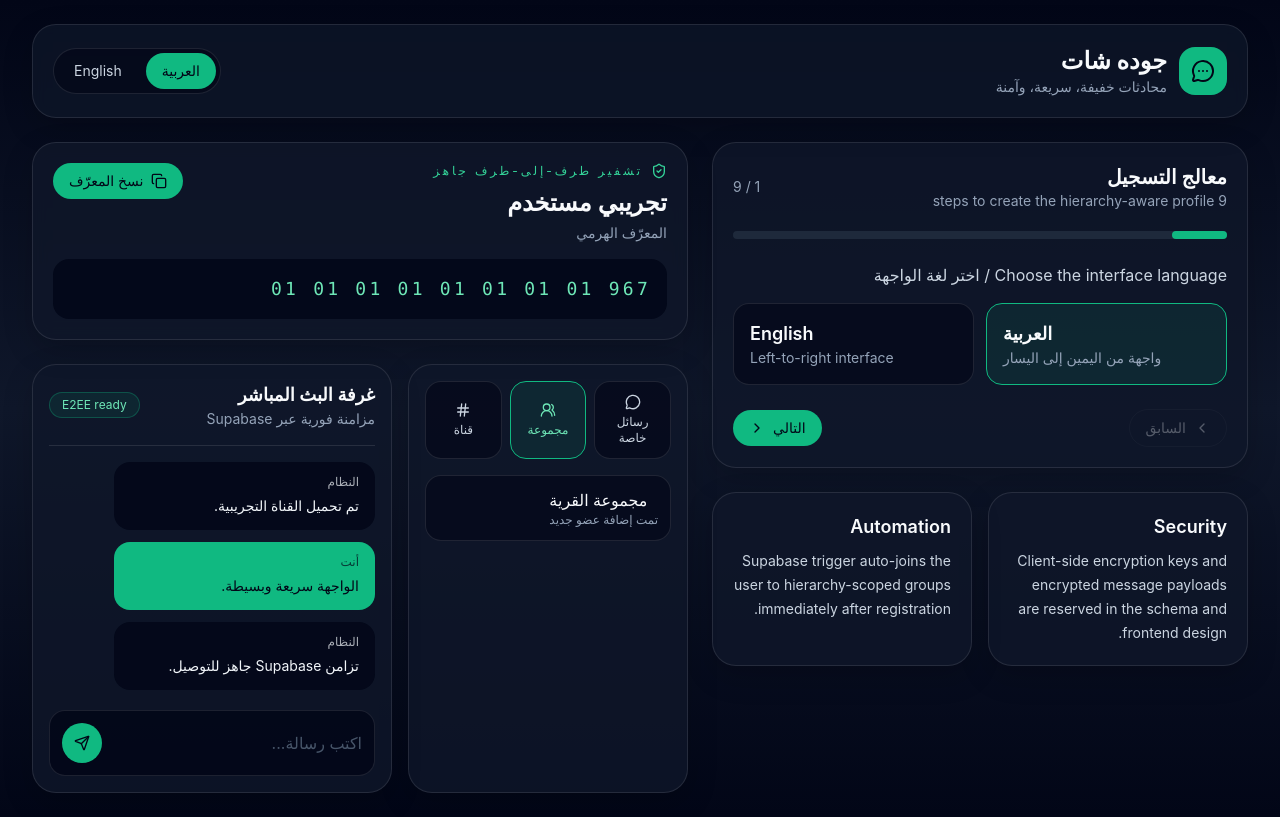
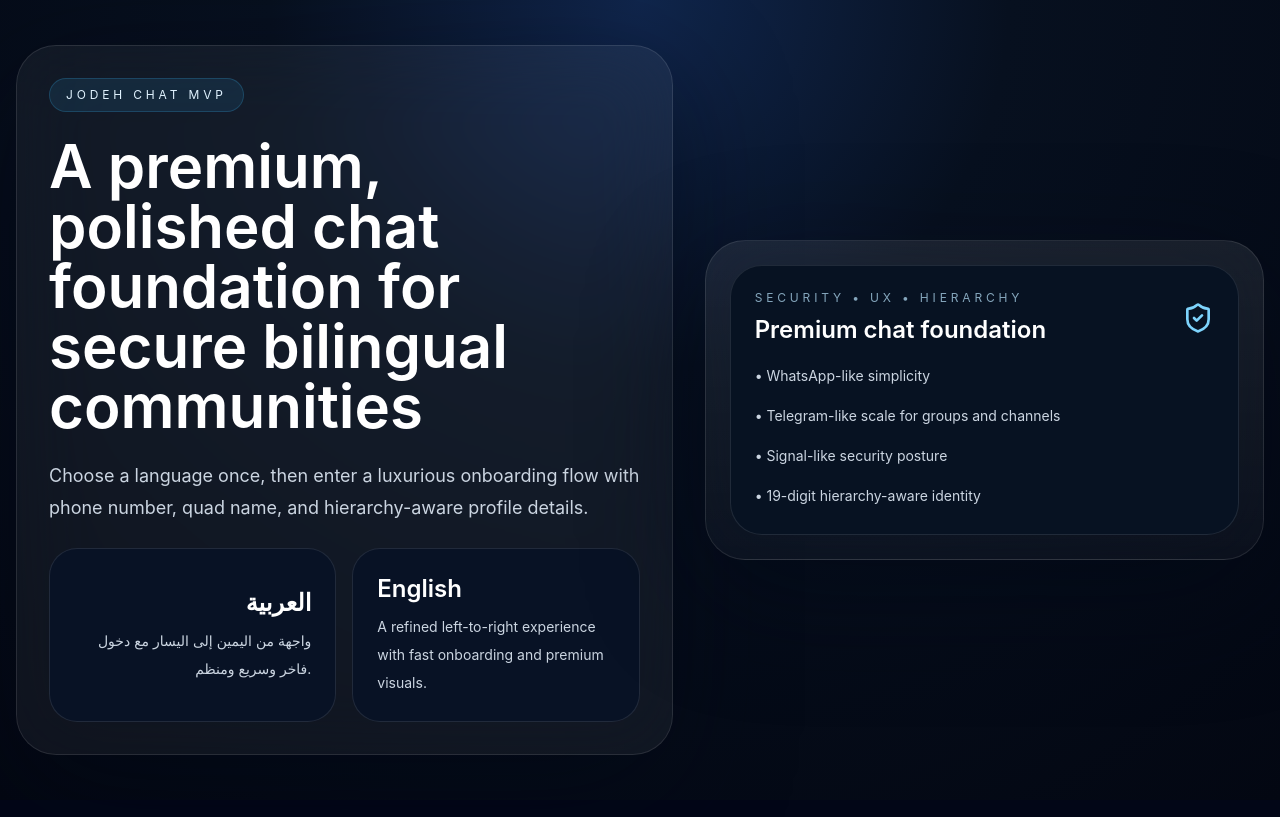
Before and after one commit to tcdgrop1-cell/jodeh-chat-mvp, a React (Vite) app: page / in a window 1280 px wide. Built offline with nearby package versions, Linux system fonts and the light colour scheme.

Commit message:
Refine Jodeh Chat MVP: update src/App.tsx

```diff
--- a/src/App.tsx
+++ b/src/App.tsx
@@ -1,76 +1,97 @@
+import { Fingerprint, MessageSquareQuote, ShieldCheck, Sparkles } from 'lucide-react';
 import { useMemo, useState } from 'react';
-import { MessageCircleMore } from 'lucide-react';
 import { ChatShell } from './components/ChatShell';
 import { ProfileCard } from './components/ProfileCard';
 import { RegistrationWizard } from './components/RegistrationWizard';
+import { buildHierarchyId } from './lib/hierarchy';
 import { t } from './lib/i18n';
 import type { Language, RegistrationDraft } from './lib/types';
-import { buildHierarchyId } from './lib/hierarchy';
 
 export default function App() {
-  const [language, setLanguage] = useState<Language>('ar');
-  const i18n = useMemo(() => t(language), [language]);
-  const [completed, setCompleted] = useState<null | (RegistrationDraft & { hierarchyId: string })>(null);
+  const [language, setLanguage] = useState<Language | null>(null);
+  const [profile, setProfile] = useState<null | (RegistrationDraft & { hierarchyId: string })>(null);
+
+  const activeLanguage = language ?? 'ar';
+  const i18n = useMemo(() => t(activeLanguage), [activeLanguage]);
+  const rtl = activeLanguage === 'ar';
+
+  const fallbackProfile = useMemo(
+    () =>
+      buildHierarchyId({
+        countryCode: '967',
+        governorateCode: '01',
+        districtCode: '01',
+        villageCode: '01',
+        clanCode: '01',
+        titleCode: '01',
+        grandfatherCode: '01',
+        fatherCode: '01',
+        nameCode: '01',
+      }),
+    [],
+  );
+
+  if (!language) {
+    return <LanguageGate onSelect={setLanguage} />;
+  }
 
   return (
-    <div dir={language === 'ar' ? 'rtl' : 'ltr'} className="min-h-screen bg-gradient-to-b from-slate-950 via-slate-900 to-slate-950 text-slate-50">
-      <main className="mx-auto max-w-7xl px-4 py-6 md:px-6 lg:px-8">
-        <header className="mb-6 flex flex-col gap-4 rounded-3xl border border-white/10 bg-slate-900/70 p-5 shadow-soft backdrop-blur md:flex-row md:items-center md:justify-between">
-          <div>
-            <div className="flex items-center gap-3">
-              <div className="grid h-12 w-12 place-items-center rounded-2xl bg-emerald-500 text-slate-950">
-                <MessageCircleMore className="h-6 w-6" />
+    <div dir={rtl ? 'rtl' : 'ltr'} className="min-h-screen bg-[radial-gradient(circle_at_top,#10264d_0%,#07101f_36%,#030712_100%)] text-slate-50">
+      <div className="absolute inset-0 bg-[linear-gradient(135deg,rgba(56,189,248,0.08),transparent_35%,rgba(255,255,255,0.02))]" />
+      <main className="relative mx-auto max-w-7xl px-4 py-6 md:px-6 lg:px-8">
+        <header className="mb-6 overflow-hidden rounded-[2rem] border border-white/10 bg-white/5 shadow-[0_25px_90px_rgba(2,8,23,0.42)] backdrop-blur-2xl">
+          <div className="flex flex-col gap-5 border-b border-white/10 px-6 py-5 lg:flex-row lg:items-center lg:justify-between">
+            <div className="flex items-center gap-4">
+              <div className="grid h-14 w-14 place-items-center rounded-2xl bg-gradient-to-br from-sky-300 via-sky-400 to-white text-slate-950 shadow-lg shadow-sky-500/25">
+                <Sparkles className="h-7 w-7" />
               </div>
               <div>
-                <h1 className="text-2xl font-bold">{i18n.appName}</h1>
-                <p className="text-sm text-slate-400">{i18n.tagline}</p>
+                <div className="text-xs uppercase tracking-[0.38em] text-sky-200/80">{i18n.appName}</div>
+                <h1 className="mt-1 text-2xl font-semibold text-white md:text-3xl">{i18n.tagline}</h1>
               </div>
             </div>
+            <div className="grid gap-3 sm:grid-cols-3">
+              <HeaderChip icon={Fingerprint} title={i18n.hierarchyId} subtitle={rtl ? '19 رقمًا موحدًا' : 'Unified 19 digits'} />
+              <HeaderChip icon={ShieldCheck} title={i18n.secure} subtitle={rtl ? 'جاهز للتشفير' : 'Encryption-ready'} />
+              <HeaderChip icon={MessageSquareQuote} title={i18n.messagingCore} subtitle={rtl ? 'P2P + Groups + Channels' : 'P2P + Groups + Channels'} />
+            </div>
           </div>
-          <div className="flex items-center gap-2 rounded-full border border-white/10 bg-slate-950/60 p-1 text-sm">
-            <button onClick={() => setLanguage('ar')} className={`rounded-full px-4 py-2 transition ${language === 'ar' ? 'bg-emerald-500 text-slate-950' : 'text-slate-300'}`}>العربية</button>
-            <button onClick={() => setLanguage('en')} className={`rounded-full px-4 py-2 transition ${language === 'en' ? 'bg-emerald-500 text-slate-950' : 'text-slate-300'}`}>English</button>
+          <div className="px-6 py-4 text-sm text-slate-300">
+            {rtl
+              ? 'اختر بياناتك الأساسية ثم أكمل بقية الهيكل الهرمي. الواجهة ثابتة على اللغة التي اخترتها.'
+              : 'Choose your core details first, then continue through the hierarchy. The interface stays locked to your selected language.'}
           </div>
         </header>
 
-        <div className="grid gap-6 xl:grid-cols-[1.1fr_0.9fr]">
+        <div className="grid gap-6 xl:grid-cols-[1.12fr_0.88fr]">
           <section className="space-y-6">
             <RegistrationWizard
               language={language}
-              onLanguageChange={setLanguage}
-              onComplete={(draft) => setCompleted(draft)}
+              onLanguageSelect={setLanguage}
+              onComplete={(draft) => setProfile(draft)}
             />
 
             <div className="grid gap-4 md:grid-cols-2">
-              <InfoCard title="Security" body="Client-side encryption keys and encrypted message payloads are reserved in the schema and frontend design." />
-              <InfoCard title="Automation" body="Supabase trigger auto-joins the user to hierarchy-scoped groups immediately after registration." />
+              <FeatureCard
+                title={i18n.appearance}
+                text={rtl ? 'ألوان عميقة، تباين نظيف، ومسافات مريحة تعطي إحساسًا فاخرًا.' : 'Deep colors, clean contrast, and generous spacing for a premium feel.'}
+              />
+              <FeatureCard
+                title={i18n.privacy}
+                text={rtl ? 'تفكير أمني واضح: حظر، بلاغ، واسترجاع الحساب مع سياسات RLS.' : 'Privacy-first design with block/report, account recovery, and RLS-aware data visibility.'}
+              />
             </div>
           </section>
 
           <section className="space-y-6">
             <ProfileCard
-              language={language}
-              hierarchyId={completed?.hierarchyId ?? buildHierarchyId({
-                language,
-                firstNameAr: 'تجريبي',
-                firstNameEn: 'Demo',
-                lastNameAr: 'مستخدم',
-                lastNameEn: 'User',
-                countryCode: '967',
-                governorateCode: '01',
-                districtCode: '01',
-                villageCode: '01',
-                clanCode: '01',
-                titleCode: '01',
-                grandfatherCode: '01',
-                fatherCode: '01',
-                nameCode: '01',
-              })}
-              nameAr={completed ? `${completed.firstNameAr} ${completed.lastNameAr}` : 'تجريبي مستخدم'}
-              nameEn={completed ? `${completed.firstNameEn} ${completed.lastNameEn}` : 'Demo User'}
+              language={activeLanguage}
+              hierarchyId={profile?.hierarchyId ?? fallbackProfile}
+              nameAr={profile ? profile.quadNameAr : rtl ? 'اسم رباعي تجريبي' : 'Demo Quad Name'}
+              nameEn={profile ? profile.quadNameEn : 'Demo Quad Name'}
             />
 
-            <ChatShell language={language} />
+            <ChatShell language={activeLanguage} />
           </section>
         </div>
       </main>
@@ -78,11 +99,73 @@ export default function App() {
   );
 }
 
-function InfoCard({ title, body }: { title: string; body: string }) {
+function LanguageGate({ onSelect }: { onSelect: (language: Language) => void }) {
   return (
-    <div className="rounded-3xl border border-white/10 bg-slate-900/80 p-5 shadow-soft">
-      <h3 className="mb-2 text-lg font-semibold">{title}</h3>
-      <p className="text-sm leading-6 text-slate-300">{body}</p>
+    <div className="min-h-screen bg-[radial-gradient(circle_at_top,#10264d_0%,#07101f_36%,#030712_100%)] px-4 py-8 text-slate-50">
+      <div className="mx-auto grid min-h-[calc(100vh-4rem)] max-w-7xl items-center gap-8 lg:grid-cols-[1.08fr_0.92fr]">
+        <div className="space-y-6 rounded-[2.5rem] border border-white/10 bg-white/5 p-8 shadow-[0_35px_120px_rgba(2,8,23,0.45)] backdrop-blur-2xl">
+          <div className="inline-flex rounded-full border border-sky-400/20 bg-sky-400/10 px-4 py-2 text-xs uppercase tracking-[0.32em] text-sky-100">Jodeh Chat MVP</div>
+          <h1 className="max-w-2xl text-4xl font-semibold leading-tight text-white md:text-6xl">
+            A premium, polished chat foundation for secure bilingual communities
+          </h1>
+          <p className="max-w-2xl text-lg leading-8 text-slate-300">
+            Choose a language once, then enter a luxurious onboarding flow with phone number, quad name, and hierarchy-aware profile details.
+          </p>
+          <div className="grid gap-4 md:grid-cols-2">
+            <button onClick={() => onSelect('ar')} className="rounded-[1.75rem] border border-white/10 bg-[#081225] p-6 text-right transition hover:border-sky-400/40 hover:bg-[#0a152a]">
+              <div className="text-2xl font-semibold text-white">العربية</div>
+              <div className="mt-2 text-sm leading-7 text-slate-300">واجهة من اليمين إلى اليسار مع دخول فاخر وسريع ومنظم.</div>
+            </button>
+            <button onClick={() => onSelect('en')} className="rounded-[1.75rem] border border-white/10 bg-[#081225] p-6 text-left transition hover:border-sky-400/40 hover:bg-[#0a152a]">
+              <div className="text-2xl font-semibold text-white">English</div>
+              <div className="mt-2 text-sm leading-7 text-slate-300">A refined left-to-right experience with fast onboarding and premium visuals.</div>
+            </button>
+          </div>
+        </div>
+
+        <div className="rounded-[2.5rem] border border-white/10 bg-[linear-gradient(180deg,rgba(255,255,255,0.08),rgba(255,255,255,0.03))] p-6 shadow-[0_35px_120px_rgba(2,8,23,0.45)] backdrop-blur-2xl">
+          <div className="rounded-[2rem] border border-white/10 bg-[#071222] p-6">
+            <div className="mb-4 flex items-center justify-between">
+              <div>
+                <div className="text-xs uppercase tracking-[0.32em] text-sky-200/70">Security • UX • Hierarchy</div>
+                <div className="mt-2 text-2xl font-semibold text-white">Premium chat foundation</div>
+              </div>
+              <ShieldCheck className="h-8 w-8 text-sky-300" />
+            </div>
+            <div className="space-y-3 text-sm leading-7 text-slate-300">
+              <p>• WhatsApp-like simplicity</p>
+              <p>• Telegram-like scale for groups and channels</p>
+              <p>• Signal-like security posture</p>
+              <p>• 19-digit hierarchy-aware identity</p>
+            </div>
+          </div>
+        </div>
+      </div>
     </div>
   );
 }
+
+function HeaderChip({ icon: Icon, title, subtitle }: { icon: typeof Fingerprint; title: string; subtitle: string }) {
+  return (
+    <div className="rounded-2xl border border-white/10 bg-[#081225] px-4 py-3">
+      <div className="flex items-center gap-3">
+        <div className="grid h-10 w-10 place-items-center rounded-xl bg-sky-400/10 text-sky-200">
+          <Icon className="h-5 w-5" />
+        </div>
+        <div>
+          <div className="text-sm font-medium text-white">{title}</div>
+          <div className="text-xs text-slate-400">{subtitle}</div>
+        </div>
+      </div>
+    </div>
+  );
+}
+
+function FeatureCard({ title, text }: { title: string; text: string }) {
+  return (
+    <div className="rounded-[1.75rem] border border-white/10 bg-white/5 p-5 backdrop-blur-2xl">
+      <div className="text-sm font-medium uppercase tracking-[0.24em] text-sky-200/80">{title}</div>
+      <p className="mt-3 text-sm leading-7 text-slate-300">{text}</p>
+    </div>
+  );
+}
```
